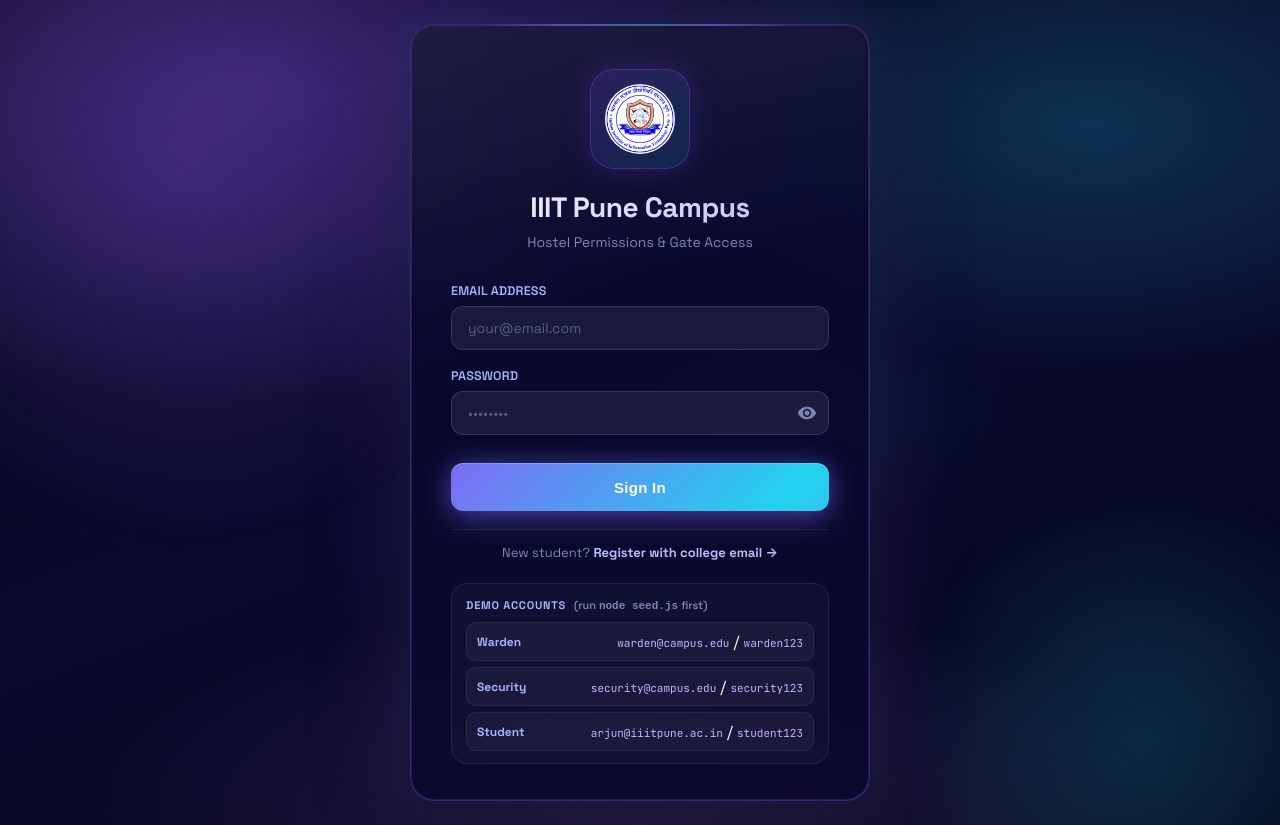
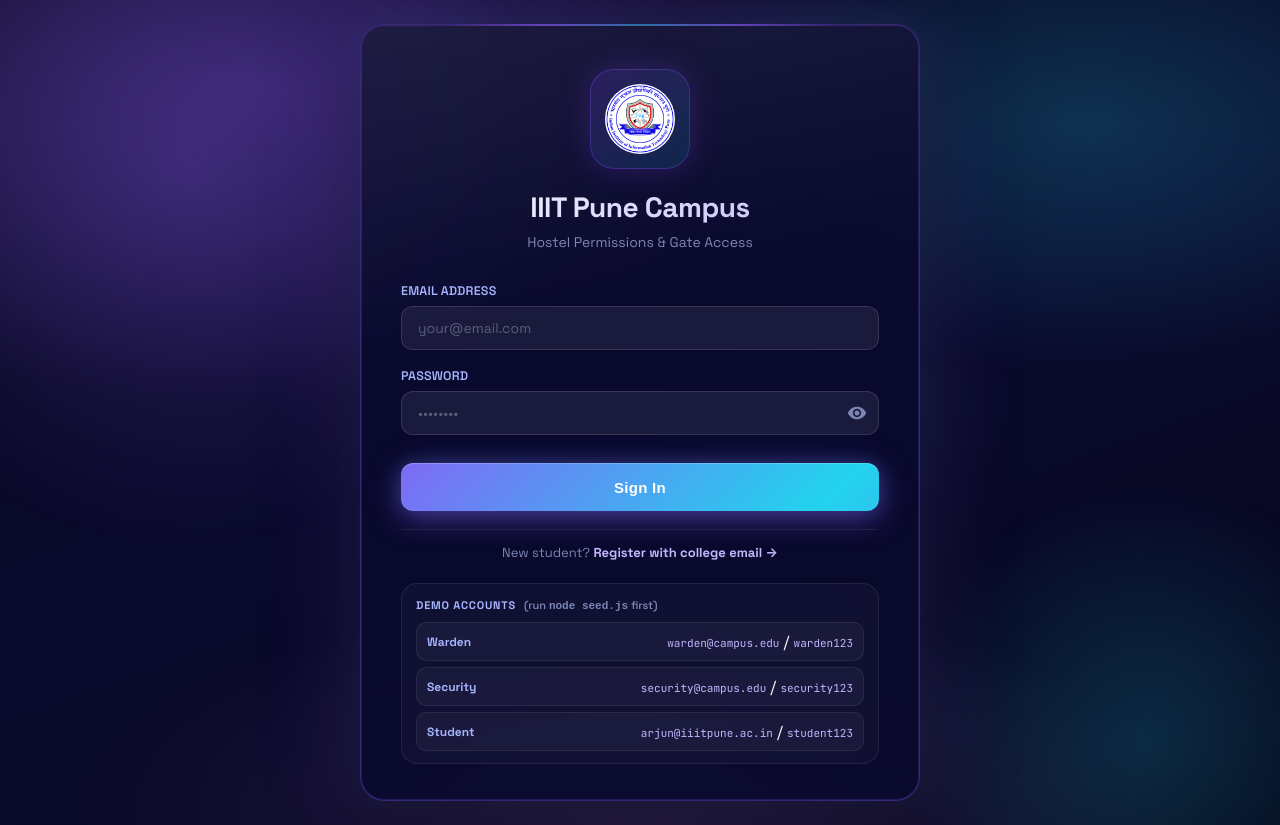
Before and after one commit to Kaausstubh/Hostel_permission, a React (Vite) app in the folder frontend/: page /login in a window 1280 px wide. Built offline with nearby package versions, Linux system fonts and the light colour scheme; no server answers.

Commit message:
Made login box wider

```diff
--- a/frontend/src/index.css
+++ b/frontend/src/index.css
@@ -1107,7 +1107,7 @@
 
 .login-card {
   width: 100%;
-  max-width: 460px;
+  max-width: 560px;
   background: rgba(10,10,46,0.88);
   border: 1px solid rgba(139,92,246,0.35);
   border-radius: 24px;
```
